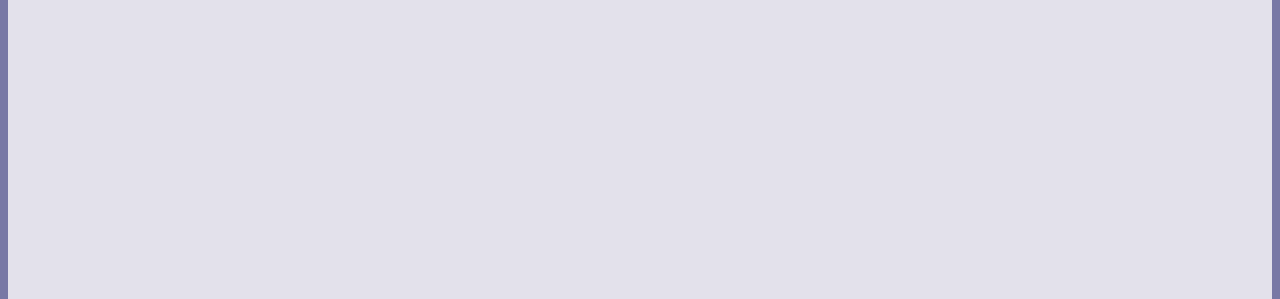
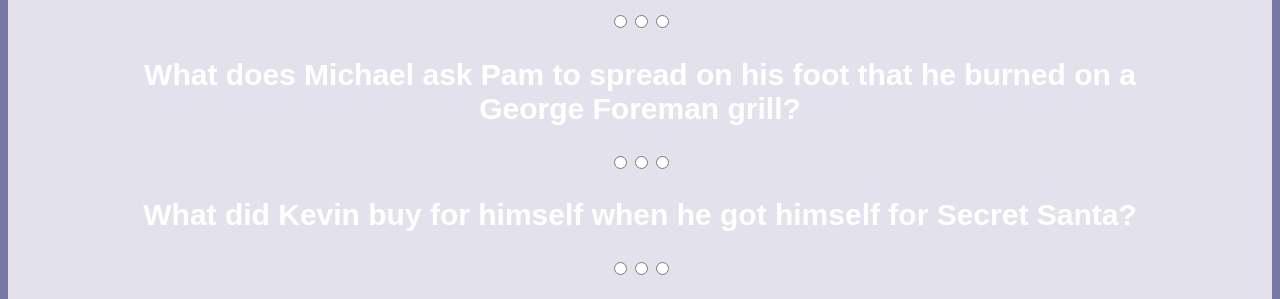
Before and after one commit to Justin-Whistle/MileStone1, a plain HTML site: page index.html in a window 1280 px wide. Shown: the part 356-655 px from the top of the page. Drawn offline with Linux system fonts and the light colour scheme.

Commit message:
fixed questions

```diff
--- a/app.js
+++ b/app.js
@@ -0,0 +1,39 @@
+const quizContainer = document.getElementById('quiz');
+const resultsContainer = document.getElementById('results');
+const submitButton = document.getElementById('submit');
+const scoreboard = document.getElementById('scorebar');
+
+function buildQuiz(){
+    myQuestions.forEach(Q => {
+       // console.log(Q.answers)
+        let myQuestion = document.createElement("div");
+        myQuestion.className = "question";
+        let questionText = document.createElement("h2");
+        questionText.innerText = Q.question;
+        myQuestion.appendChild(questionText)
+        //console.log(questionText);
+        Q.answers.forEach(A => {
+
+            console.log(A)
+             let answerRadioBtn = document.createElement("input");
+             answerRadioBtn.value = A.text;
+             answerRadioBtn.type  = "radio";
+             myQuestion.appendChild(answerRadioBtn)
+
+
+
+
+
+        })
+        quizContainer.appendChild(myQuestion);
+    });
+
+
+    const output = [];
+}
+
+function scoring(){}
+
+function showResults(){}
+
+buildQuiz()
--- a/index.html
+++ b/index.html
@@ -6,17 +6,17 @@
     <meta name="viewport" content="width=device-width, initial-scale=1.0">
     <title>The Office Trivia</title>
     <link rel="stylesheet" href="js.css">
+
 </head>
 <body>
-    <h1>Trivia</h1>
+    <h1>The Office Trivia</h1>
     <div id="scorebar"></div>
     <div id="main">
-        <div id="gamecontent">
-            <div id="trivquestions"></div>
-            <div id="buttons"></div>
-        </div>
-        <script src="app.js" defer></script>
-        <script src="questions.js" defer></script>
+        <div id="quiz"></div>
+        <button id="submit">Submit Answer</button>
+        <div id="results"></div>
     </div>
+    <script src="questions.js" defer></script>
+    <script src="app.js" defer></script>
 </body>
 </html>
--- a/js.css
+++ b/js.css
@@ -1,21 +1,21 @@
 html {
-    height: 100vh;
+    height: 80%;
 }
 
 #main {
     font-family: nunito, arial, helvetica, sans-serif;
     font-size: 20px;
     color: #fff;
-    height: 100%;
+    height: 80%;
     margin: 0px;
     text-align: center;
     background-color: #E3E1EB;
 }
 
 body {
-    min-height: 100vh;
+
     background-color:rgb(120, 120, 165);
-    height: 100%;
+    height: 80%;
     font-family:-apple-system, BlinkMacSystemFont, 'Segoe UI', Roboto, Oxygen, Ubuntu, Cantarell, 'Open Sans', 'Helvetica Neue', sans-serif;
 }
 
@@ -37,6 +37,20 @@ body {
 }
 
 h1 {
+    height: 3px;
     font-size: 100px;
     text-align: center;
+    padding-bottom: 65px;
 }
+
+#quiz {
+    padding-left: 5em;
+    padding-right: 5em;
+    font-family: nunito, arial, helvetica, sans-serif;
+    font-size: 20px;
+    color: #fff;
+    height: 100%;
+    margin: 0px;
+    text-align: center;
+    background-color: #E3E1EB;
+}
--- a/questions.js
+++ b/questions.js
@@ -0,0 +1,98 @@
+const myQuestions = [
+    {
+        question: "What is Phyllis's maiden name?",
+        answers: [
+            { text: "Vance", correct: false},
+            { text: "Lapin", correct: true},
+            { text: "lanpin", correct: false}
+        ]
+    },
+    {
+        question: "What does Michael ask Pam to spread on his foot that he burned on a George Foreman grill?",
+        answers: [
+            { text: "Maynaise", correct: false},
+            { text: "peanut butter", correct: false},
+            { text: "butter", correct: true}
+        ]
+    },
+    {
+        question: "What did Kevin buy for himself when he got himself for Secret Santa?",
+        answers: [
+            { text: "a foot massager", correct: false},
+            { text: "a foot bath", correct: true},
+            { text: "M&M's", correct: false}
+        ]
+    },
+    {
+        question: "What's Stanley's morning 3 by 5?",
+        answers: [
+            { text: "Iced tea, 3 sugars, 5 creams", correct: true},
+            { text: "coffee, 3 sugars, 5 creams", correct: false},
+            { text: "Tea, 3 sugars, 5 creams", correct: false}
+        ]
+    },
+    {
+        question: "What's the name of Dwight's porcupine who he used to make it look like Jim was pranking him?",
+        answers: [
+            { text: "Hilly", correct: false},
+            { text: "Henry", correct: false},
+            { text: "Henrietta", correct: true}
+        ]
+    },
+    {
+        question: "What brand is Michael wearing on the day he accidentally wearing a woman's suit?",
+        answers: [
+            { text: "MISSsterious", correct: true},
+            { text: "MISStery", correct: false},
+            { text: "Sassypants", correct: false}
+        ]
+    },
+    {
+        question: "What does Michael order at Hooters with Jim after saying, 'I will have a chicken breast, hold the chicken?'",
+        answers: [
+            { text: "cheeseburger", correct: false},
+            { text: "gourmet hotdog", correct: true},
+            { text: "wings", correct: false}
+        ]
+    },
+    {
+        question: "What does Michael make a ton of for him and Pam on the morning of the first day of the Michael Scott Paper Company?",
+        answers: [
+            { text: "waffles", correct: false},
+            { text: "pancakes", correct: false},
+            { text: "french toast", correct: true}
+        ]
+    },
+    {
+        question: "Dwight and Robert California's son agree that what is the scariest animal?",
+        answers: [
+            { text: "box jellyfish", correct: true},
+            { text: "shark", correct: false},
+            { text: "black bear", correct: false}
+        ]
+    },
+    {
+        question: "What radio station stickers are seen around the office?",
+        answers: [
+            { text: "Foggy 901", correct: false},
+            { text: "Dr. Ira Glass", correct: false},
+            { text: "Froggy 101", correct: true}
+        ]
+    },
+    {
+        question: "What acronym does Creed come up with during his brief reign as manager?",
+        answers: [
+            { text: "NOBODDY", correct: false},
+            { text: "BOBODDY", correct: true},
+            { text: "DUNDER", correct: false}
+        ]
+    },
+    {
+        question: "What was Ryan trying to heat up in the toaster when he started the fire?",
+        answers: [
+            { text: "spaghetti", correct: false},
+            { text: "hot pocket", correct: false},
+            { text: "cheesy pita", correct: true}
+        ]
+    },
+]
```
